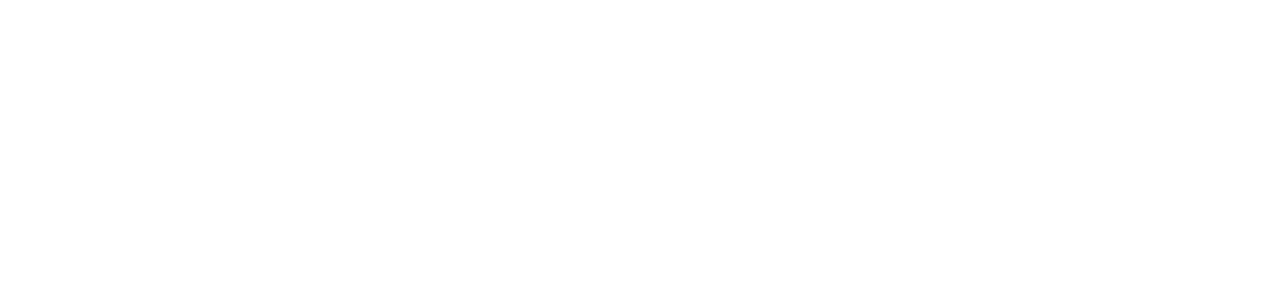
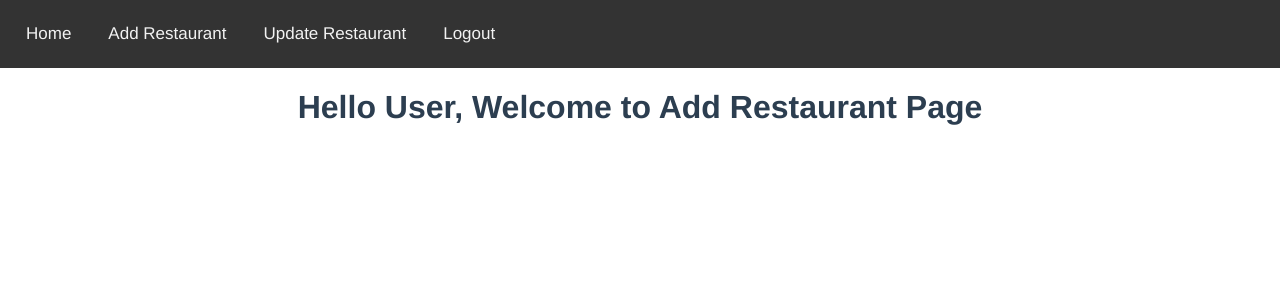
Before and after one commit to septianadip17/belajar-vuejs, a Vue app: page /add in a window 1280 px wide. Before the commit this address had no page. Shown: the top 300 px of the page. Built offline with nearby package versions, Linux system fonts and the light colour scheme; sample sign-in values are in the browser's storage.

Commit message:
feat: update Header component to use router-links and enhance Home component to display user name

```diff
--- a/src/components/Header.vue
+++ b/src/components/Header.vue
@@ -1,8 +1,8 @@
 <template>
   <div class="nav">
-    <a href="#">Home</a>
-    <a href="#">Add Restaurant</a>
-    <a href="#">Update Restaurant</a>
+    <router-link to="/">Home</router-link>
+    <router-link to="/add">Add Restaurant</router-link>
+    <router-link to="/update">Update Restaurant</router-link>
     <a v-on:click="logout" href="#">Logout</a>
   </div>
 </template>
--- a/src/components/Home.vue
+++ b/src/components/Home.vue
@@ -1,17 +1,23 @@
 <template>
   <Header />
-  <h1>Hello User, Welcome to Home</h1>
+  <h1>Hello {{ name }}, Welcome to Home</h1>
 </template>
 
 <script>
 import Header from './Header.vue';
 export default {
   name: 'Home',
+  data() {
+    return {
+      name: ''
+    };
+  },
   components: {
     Header
   },
   mounted() {
     let user = localStorage.getItem('user-info');
+    this.name = JSON.parse(user).name;
     if (!user) {
       this.$router.push({ name: 'SignUp' });
     }
--- a/src/routers.js
+++ b/src/routers.js
@@ -1,6 +1,8 @@
 import Home from "./components/Home.vue";
 import SignUp from "./components/SignUp.vue";
 import Login from "./components/Login.vue";
+import Add from "./components/Add.vue";
+import Update from "./components/Update.vue";
 import { createRouter, createWebHistory } from "vue-router";
 
 const routes = [
@@ -19,6 +21,16 @@ const routes = [
     component: Login,
     path: "/login",
   },
+  {
+    name: "Add",
+    component: Add,
+    path: "/add",
+  },
+  {
+    name: "Update",
+    component: Update,
+    path: "/update",
+  },
 ];
 
 const router = createRouter({
```
